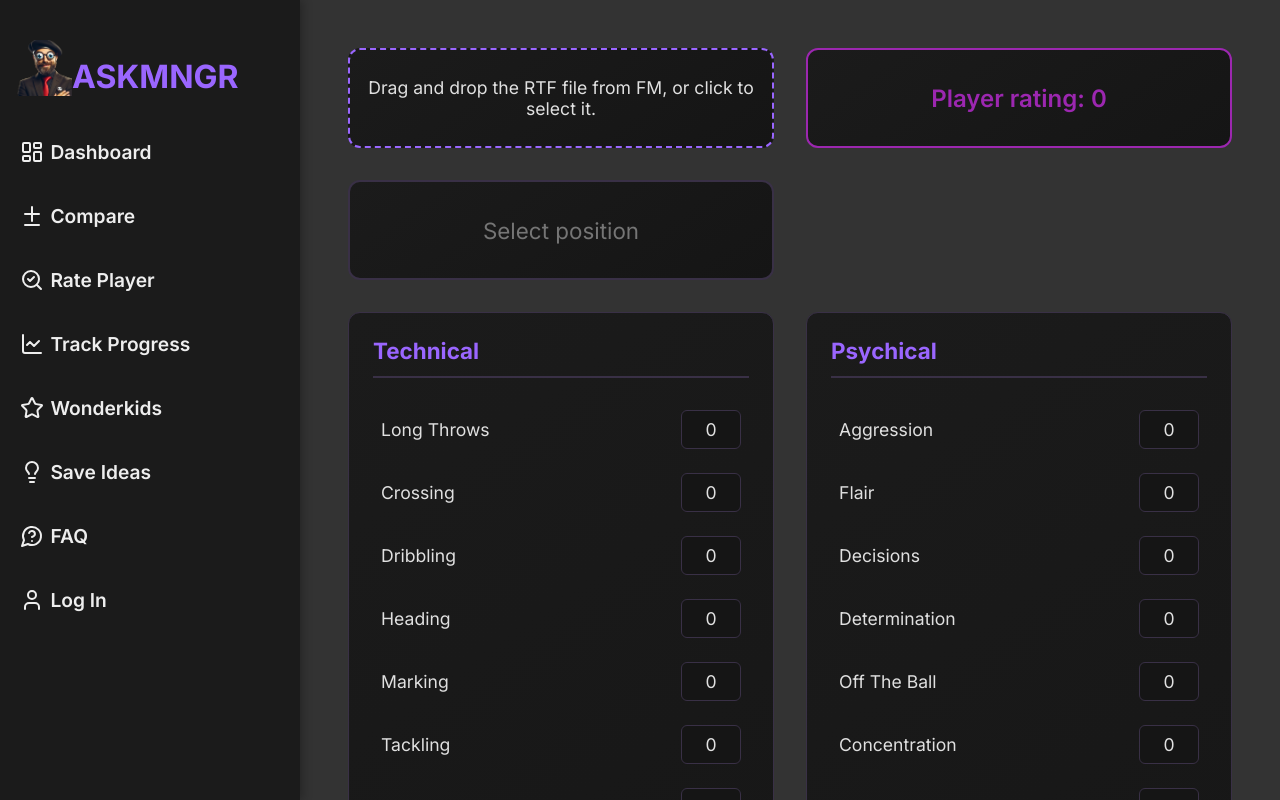
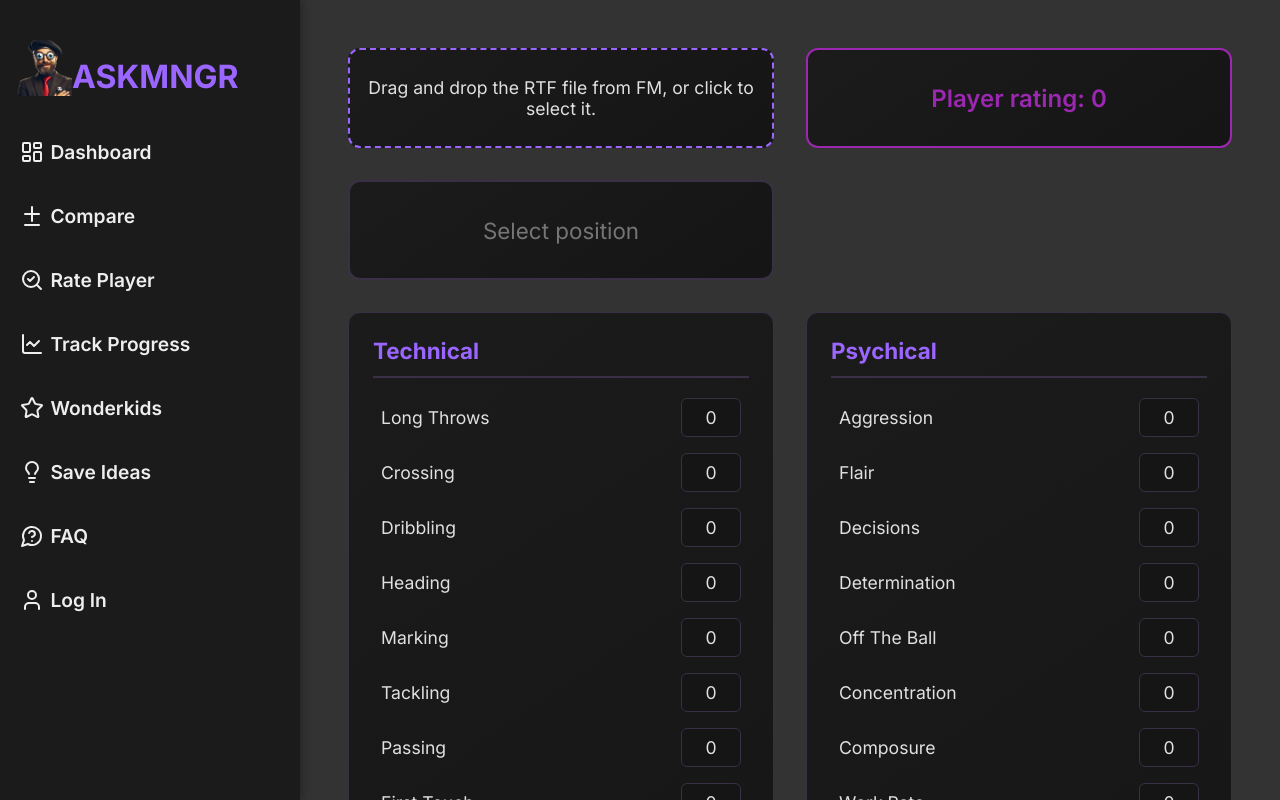
Before and after one commit to Efkey2137/fmApp, a React (Create React App) app: page /rate-player in a window 1280 px wide. Built offline with nearby package versions, Linux system fonts and the light colour scheme; the HTML template or start-up script is replaced by a standard one.

Commit message:
refactor RatePlayer.css to adjust margin for category title and remove unnecessary margin from attribute item

```diff
--- a/src/css/RatePlayer.css
+++ b/src/css/RatePlayer.css
@@ -148,7 +148,7 @@
 .category-title {
   color: var(--primary-color);
   font-size: 1.4rem;
-  margin-bottom: 1.5rem;
+  margin-bottom: 0.75rem;
   padding-bottom: 0.75rem;
   border-bottom: 2px solid var(--border-color);
 }
@@ -159,7 +159,6 @@
   align-items: center;
   justify-content: space-between;
   padding: 0.5rem;
-  margin: 0.5rem 0;
 }
 
 .attribute-item label {
```
